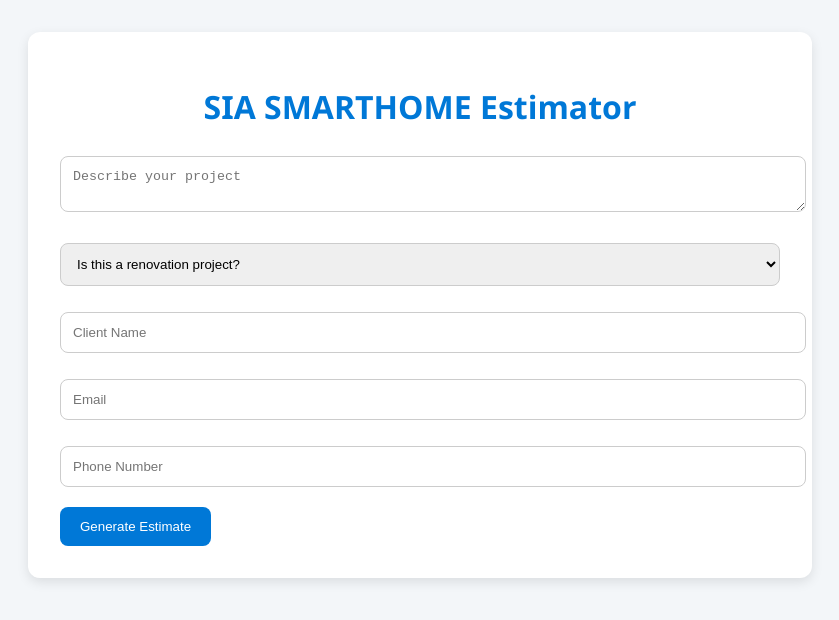
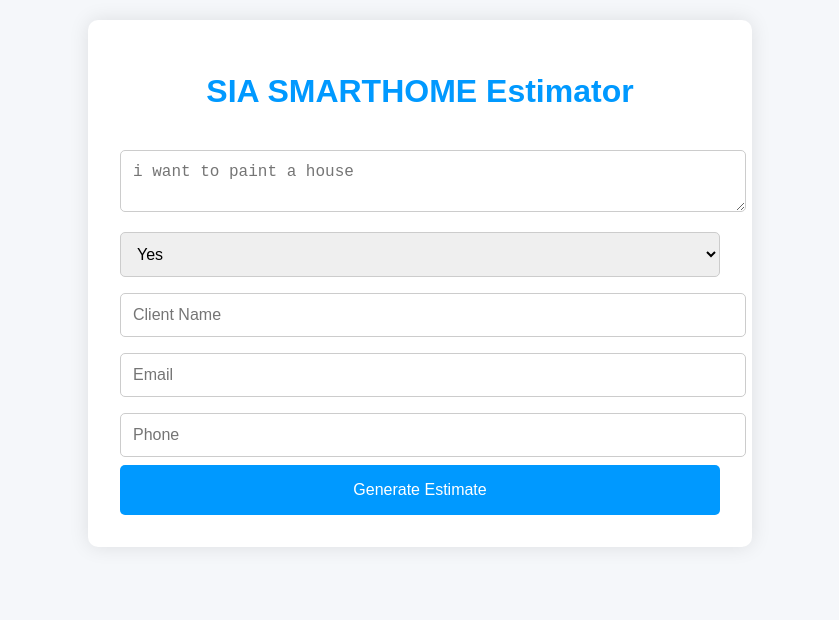
Before and after one commit to SiaSmartHome/sia-smarthome-quotation, a React (Create React App) app in the folder frontend/: page / in a window 1280 px wide. Shown: the top 620 px of the page, without its empty margins (220-1059 px from the left). Built offline with nearby package versions, Linux system fonts and the light colour scheme.

Commit message:
Add files via upload

```diff
--- a/frontend/public/index.html
+++ b/frontend/public/index.html
@@ -1,9 +1,10 @@
+
 <!DOCTYPE html>
 <html lang="en">
 <head>
   <meta charset="UTF-8" />
-  <meta name="viewport" content="width=device-width, initial-scale=1.0"/>
-  <title>SIA SMARTHOME</title>
+  <meta name="viewport" content="width=device-width, initial-scale=1.0" />
+  <title>SIA SMARTHOME Estimator</title>
 </head>
 <body>
   <div id="root"></div>
--- a/frontend/src/App.js
+++ b/frontend/src/App.js
@@ -1,46 +1,43 @@
+
 import React, { useState } from 'react';
+import './style.css';
 
 function App() {
-  const [form, setForm] = useState({ description: "", renovation: "", name: "", email: "", phone: "" });
-  const [response, setResponse] = useState(null);
-
-  const handleChange = (e) => {
-    setForm({ ...form, [e.target.name]: e.target.value });
-  };
+  const [project, setProject] = useState('');
+  const [renovation, setRenovation] = useState('Yes');
+  const [name, setName] = useState('');
+  const [email, setEmail] = useState('');
+  const [phone, setPhone] = useState('');
+  const [result, setResult] = useState(null);
 
   const handleSubmit = async (e) => {
     e.preventDefault();
-    const res = await fetch("/api/calculate", {
-      method: "POST",
-      headers: { "Content-Type": "application/json" },
-      body: JSON.stringify(form)
+    const response = await fetch('/api/calculate', {
+      method: 'POST',
+      headers: {
+        'Content-Type': 'application/json',
+      },
+      body: JSON.stringify({ project, renovation, name, email, phone }),
     });
-    const data = await res.json();
-    setResponse(data);
+    const data = await response.json();
+    setResult(data);
   };
 
   return (
     <div className="container">
-      <h1>SIA SMARTHOME Estimator</h1>
+      <h1 className="title">SIA SMARTHOME Estimator</h1>
       <form onSubmit={handleSubmit}>
-        <textarea name="description" placeholder="Describe your project" onChange={handleChange} required />
-        <select name="renovation" onChange={handleChange} required>
-          <option value="">Is this a renovation project?</option>
-          <option value="yes">Yes</option>
-          <option value="no">No</option>
+        <textarea value={project} onChange={(e) => setProject(e.target.value)} placeholder="i want to paint a house" />
+        <select value={renovation} onChange={(e) => setRenovation(e.target.value)}>
+          <option value="Yes">Yes</option>
+          <option value="No">No</option>
         </select>
-        <input type="text" name="name" placeholder="Client Name" onChange={handleChange} required />
-        <input type="email" name="email" placeholder="Email" onChange={handleChange} required />
-        <input type="tel" name="phone" placeholder="Phone Number" onChange={handleChange} required />
+        <input type="text" placeholder="Client Name" value={name} onChange={(e) => setName(e.target.value)} />
+        <input type="email" placeholder="Email" value={email} onChange={(e) => setEmail(e.target.value)} />
+        <input type="tel" placeholder="Phone" value={phone} onChange={(e) => setPhone(e.target.value)} />
         <button type="submit">Generate Estimate</button>
       </form>
-
-      {response && (
-        <div>
-          <h3>Response:</h3>
-          <pre>{JSON.stringify(response, null, 2)}</pre>
-        </div>
-      )}
+      {result && <pre>{JSON.stringify(result, null, 2)}</pre>}
     </div>
   );
 }
--- a/frontend/src/index.js
+++ b/frontend/src/index.js
@@ -1,7 +1,11 @@
+
 import React from 'react';
 import ReactDOM from 'react-dom/client';
 import App from './App';
-import './style.css';
 
 const root = ReactDOM.createRoot(document.getElementById('root'));
-root.render(<App />);
+root.render(
+  <React.StrictMode>
+    <App />
+  </React.StrictMode>
+);
--- a/frontend/src/style.css
+++ b/frontend/src/style.css
@@ -1,34 +1,46 @@
+
 body {
-  font-family: 'Segoe UI', sans-serif;
-  background: #f3f6f9;
+  font-family: 'Arial', sans-serif;
   margin: 0;
-  padding: 2rem;
+  padding: 20px;
+  background-color: #f5f7fa;
 }
+
 .container {
-  max-width: 720px;
+  max-width: 600px;
+  margin: auto;
   background: white;
   padding: 2rem;
-  margin: auto;
-  border-radius: 12px;
-  box-shadow: 0 4px 12px rgba(0,0,0,0.1);
+  border-radius: 10px;
+  box-shadow: 0 0 20px rgba(0, 0, 0, 0.1);
 }
-h1 {
-  color: #0078d7;
+
+.title {
   text-align: center;
+  color: #0099ff;
+  margin-bottom: 2rem;
 }
-input, textarea, select {
+
+textarea, input, select {
   width: 100%;
-  margin-top: 6px;
-  margin-bottom: 20px;
-  padding: 12px;
+  padding: 0.75rem;
+  margin: 0.5rem 0;
+  border-radius: 5px;
   border: 1px solid #ccc;
-  border-radius: 8px;
+  font-size: 1rem;
 }
+
 button {
-  background-color: #0078d7;
+  width: 100%;
+  background-color: #0099ff;
   color: white;
-  padding: 12px 20px;
+  padding: 1rem;
   border: none;
-  border-radius: 8px;
+  border-radius: 5px;
+  font-size: 1rem;
   cursor: pointer;
 }
+
+button:hover {
+  background-color: #007acc;
+}
```
Also changed, not shown: 1 other file (tests, documents, lock files or other folders).
